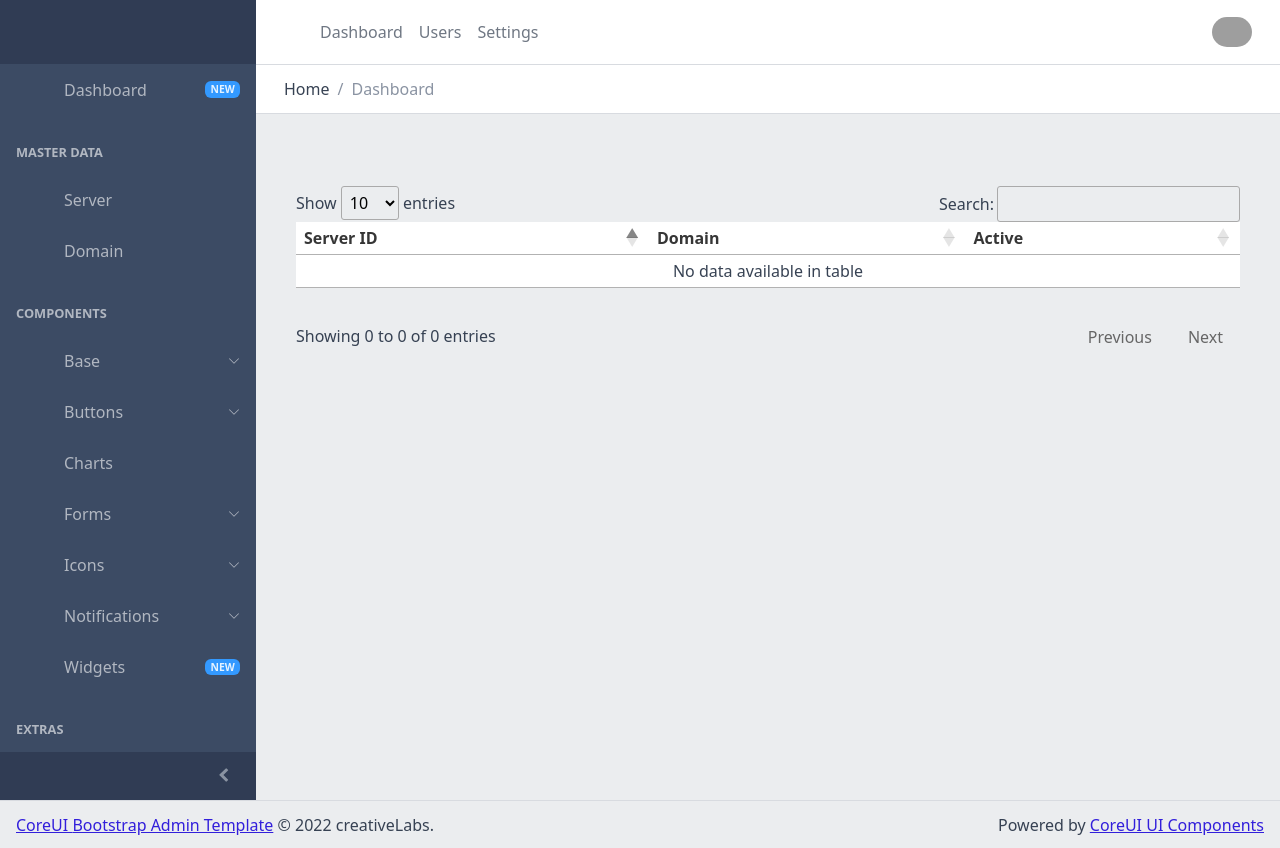
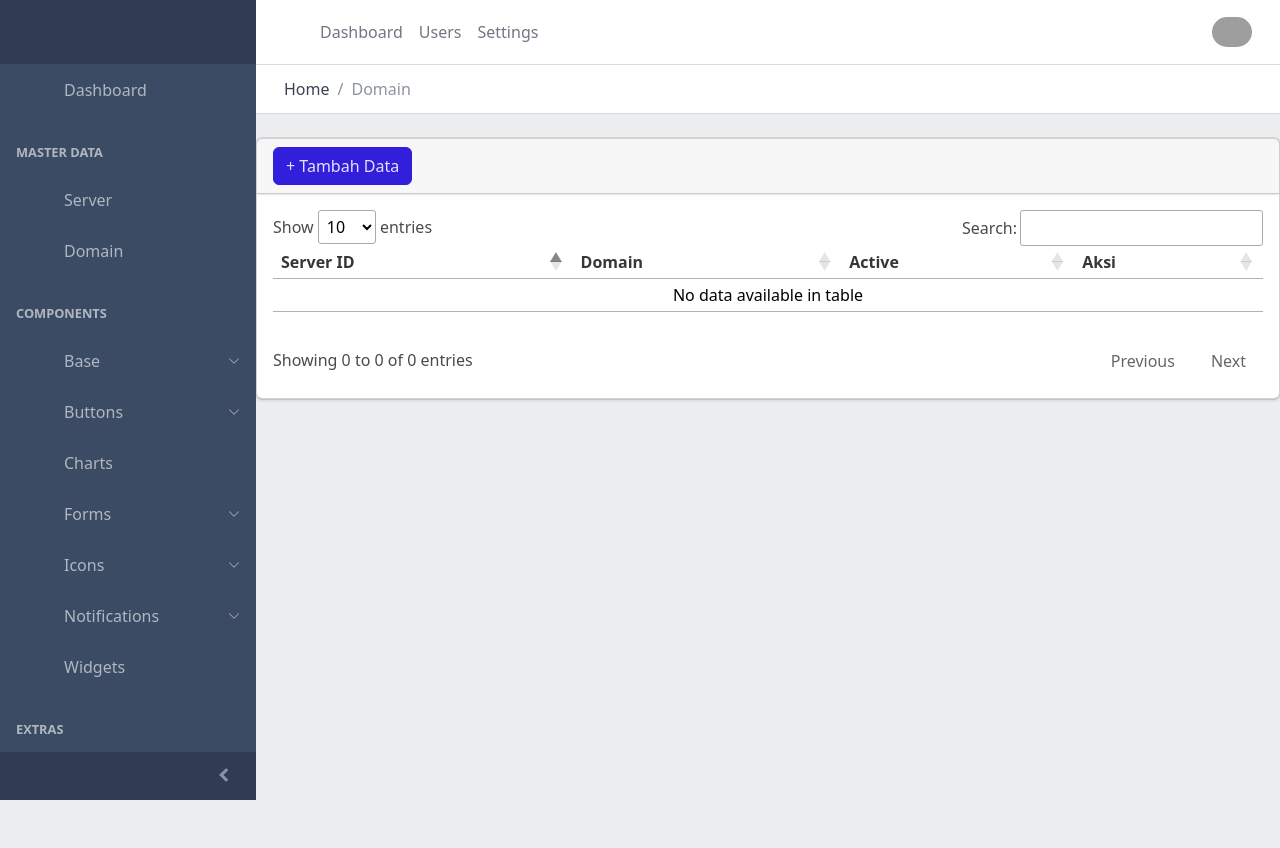
Before and after one commit to amandamusvira20/ssl_checker, a CodeIgniter app: page /database/index.php/domain/index in a window 1280 px wide. After the commit the page ends 800 px from the top, so only its background shows below. Run offline with CodeIgniter, Linux system fonts and the light colour scheme; data that the repository does not hold is empty; some libraries are stand-ins or nearby versions; grey boxes are pictures that could not be loaded.

Commit message:
menambahkan button add data

```diff
--- a/application/config/autoload.php
+++ b/application/config/autoload.php
@@ -58,7 +58,7 @@ $autoload['packages'] = array();
 |
 |	$autoload['libraries'] = array('user_agent' => 'ua');
 */
-$autoload['libraries'] = array('database');
+$autoload['libraries'] = array('database','session','form_validation');
 
 /*
 | -------------------------------------------------------------------
@@ -89,7 +89,7 @@ $autoload['drivers'] = array();
 |
 |	$autoload['helper'] = array('url', 'file');
 */
-$autoload['helper'] = array('url');
+$autoload['helper'] = array('url','form');
 
 /*
 | -------------------------------------------------------------------
--- a/application/config/config.php
+++ b/application/config/config.php
@@ -35,7 +35,7 @@ $config['base_url'] = 'http://ssl_checker.test:2022/';
 | variable so that it is blank.
 |
 */
-$config['index_page'] = 'index.php';
+$config['index_page'] = '';
 
 /*
 |--------------------------------------------------------------------------
--- a/application/controllers/Domain.php
+++ b/application/controllers/Domain.php
@@ -17,4 +17,41 @@ class Domain extends CI_Controller
 		$this->load->view('domain/domain', $data);
 		$this->load->view('home/footer', $data);
 	}
+
+	public function tambah()
+	{
+		$data['domain'] = $this->domain_model->all();
+		$this->load->view('home/head', $data);
+		$this->load->view('domain/tambah_domain', $data);
+		$this->load->view('home/footer', $data);
+	}
+
+	public function tambah_aksi()
+	{
+		$this->_rules();
+
+		if ($this->form_validation->run() == TRUE){
+			$this->tambah();
+		} else {
+			$data = array(
+				'server_id' => $this->input->post('server_id'),
+				'domain' => $this->input->post('domain'),
+			);
+			$this->domain_model->insert_data($data, 'domain');
+			$this->session->set_flashdata('pesan', '<div class="alert alert-warning alert-dismissible fade show" role="alert">
+			Data Berhasil Ditambah!<button type="button" class="btn-close" data-bs-dismiss="alert" aria-label="Close"></button>
+		  	</div>');
+			redirect('domain');
+		}
+	}
+
+	public function _rules()
+	{
+		$this->form_validation->set_rules('server_id', 'Server ID', 'required', array(
+			'required' => 'kolom harus diisi !'
+		));
+		$this->form_validation->set_rules('domain', 'Domain', 'required', array(
+			'required' => 'kolom harus diisi !'
+		));
+	}
 }
--- a/application/models/Domain_model.php
+++ b/application/models/Domain_model.php
@@ -5,9 +5,16 @@ class Domain_model extends CI_Model
 	{
 		$this->load->database();
 	}
+
 	public function all()
 	{
 		$data = $this->db->query("SELECT * from domain");
 		return $data->result();
 	}
+
+	public function insert_data($data, $query)
+	{
+		$this->db->insert($query, $data);
+	}
+
 }
--- a/application/views/domain/domain.php
+++ b/application/views/domain/domain.php
@@ -11,7 +11,7 @@
     <li class="nav-item"><a class="nav-link" href="<?= base_url("index.html"); ?>" >
         <svg class="nav-icon">
           <use xlink:href="<?= base_url("assets/vendors/@coreui/icons/svg/free.svg#cil-speedometer") ; ?>"></use>
-        </svg> Dashboard<span class="badge badge-sm bg-info ms-auto">NEW</span></a></li>
+        </svg> Dashboard<span class="badge badge-sm bg-info ms-auto"></span></a></li>
     <li class="nav-title">Master Data</li>
     <li class="nav-item"><a class="nav-link" href="<?= base_url("colors.html"); ?>">
         <svg class="nav-icon">
@@ -97,7 +97,7 @@
     <li class="nav-item"><a class="nav-link" href="<?= base_url("widgets.html"); ?>">
         <svg class="nav-icon">
           <use xlink:href="<?= base_url("assets/vendors/@coreui/icons/svg/free.svg#cil-calculator") ; ?>"></use>
-        </svg> Widgets<span class="badge badge-sm bg-info ms-auto">NEW</span></a></li>
+        </svg> Widgets<span class="badge badge-sm bg-info ms-auto"></span></a></li>
     <li class="nav-divider"></li>
     <li class="nav-title">Extras</li>
     <li class="nav-group"><a class="nav-link nav-group-toggle" href="<?= base_url("#") ; ?>">
@@ -220,50 +220,41 @@
 
             <!-- if breadcrumb is single--><span>Home</span>
           </li>
-          <li class="breadcrumb-item active"><span>Dashboard</span></li>
+          <li class="breadcrumb-item active"><span>Domain</span></li>
         </ol>
       </nav>
     </div>
   </header>
-  <div class="body flex-grow-1 px-3">
-    <div class="container-lg">
-      <div class="row">
-      <section class="section">
-        <div class="container">
-          <table class="table is-narrow" id="tabeldomain">
+  <div class="card">
+    <div class="card-header">
+    <a href="<?= base_url('domain/tambah') ?>" class="btn btn-primary">+ Tambah Data</a>
+</div>
+    <div class="card-body">
+    <table class="table is-narrow" id="tabeldomain">
             <thead>
               <tr>
                 <th>Server ID</th>
                 <th>Domain</th>
                 <th>Active</th>
+                <th>Aksi</th>
               </tr>
             </thead>
-            <tbody>
-              <?php
-              foreach ($domain as $d) {
-                echo "<tr>";
-                echo "<td>$d->server_id</td>";
-                echo "<td>$d->domain</td>";
-                echo "<td>$d->active</td>";
-                echo "</tr>";
-              }
-              ?>
-            </tbody>
+            <?php foreach ($domain as $d) : ?>
+              <tbody>
+                <tr>
+	                  <td><?= $d->server_id ?></td>
+	                  <td><?= $d->domain ?></td>
+	                  <td><?= $d->active ?></td>
+	                  <td>
+		                  <a href="" class="btn btn-warning btn-sm">Edit</a>
+		                  <a href="" class="btn btn-danger btn-sm">Delete</a>
+	                  </td>
+                </tr>
+              </tbody>
+            <?php endforeach ?>
           </table>
-        </div>
-      </section>
+  </div>
+            </div>
 
-    </div>
-  </div>
-</div>
-<!-- /.col-->
-</div>
-<!-- /.row-->
-</div>
-</div>
-<footer class="footer">
-  <div><a href="https://coreui.io">CoreUI </a><a href="https://coreui.io">Bootstrap Admin Template</a> © 2022 creativeLabs.</div>
-  <div class="ms-auto">Powered by&nbsp;<a href="https://coreui.io/docs/">CoreUI UI Components</a></div>
-</footer>
-</div>
 <script>let table = new DataTable('#tabeldomain');</script>
+<script> ('#tabeldomain');</script>
--- a/application/views/home/head.php
+++ b/application/views/home/head.php
@@ -11,6 +11,7 @@
     <meta name="author" content="Łukasz Holeczek">
     <meta name="keyword" content="Bootstrap,Admin,Template,Open,Source,jQuery,CSS,HTML,RWD,Dashboard">
     <title>SSL Checker</title>
+    <link href="https://cdn.jsdelivr.net/npm/bootstrap@5.3.0-alpha3/dist/css/bootstrap.min.css" rel="stylesheet" integrity="sha384-KK94CHFLLe+nY2dmCWGMq91rCGa5gtU4mk92HdvYe+M/SXH301p5ILy+dN9+nJOZ" crossorigin="anonymous">
     <link rel="stylesheet" href="https://cdnjs.cloudflare.com/ajax/libs/bulma/0.7.5/css/bulma.min.css">
     <link rel="stylesheet" href="//cdn.datatables.net/1.13.4/css/jquery.dataTables.min.css">
     <link rel="stylesheet" href="<?= base_url("assets/css/style.css"); ?>">
@@ -29,6 +30,7 @@
     <link rel="icon" type="image/png" sizes="96x96" href="<?= base_url("assets/favicon/favicon-96x96.png"); ?>">
     <link rel="icon" type="image/png" sizes="16x16" href="<?= base_url("assets/favicon/favicon-16x16.png"); ?>">
     <link rel="manifest" href="<?= base_url("assets/favicon/manifest.json"); ?>">
+    <script src="https://cdn.jsdelivr.net/npm/bootstrap@5.3.0-alpha3/dist/js/bootstrap.bundle.min.js" integrity="sha384-ENjdO4Dr2bkBIFxQpeoTz1HIcje39Wm4jDKdf19U8gI4ddQ3GYNS7NTKfAdVQSZe" crossorigin="anonymous"></script>
     <script src="<?= base_url("assets/js/jquery-3.6.4.min.js"); ?>"></script>
     <script src="//cdn.datatables.net/1.13.4/js/jquery.dataTables.min.js"></script>
     <meta name="msapplication-TileColor" content="#ffffff">
```
Also changed, not shown: application/views/domain/tambah_domain.php (added, +30 -0 lines), application/views/home/home.php (+8 -6 lines), .htaccess (added).
